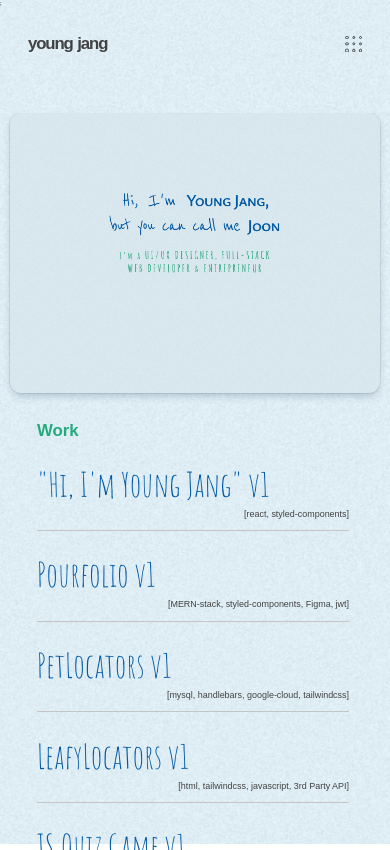
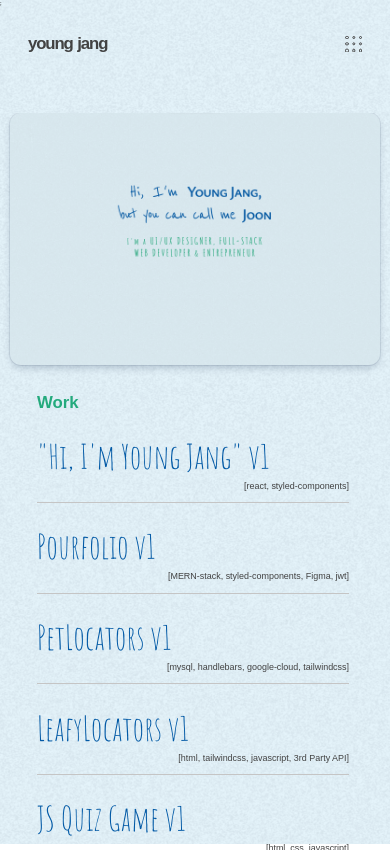
Before and after one commit to jyoungjoon/hiimyoungjang, a React (Create React App) app: page /hiimyoungjang/work in a window 390 px wide. Built offline with nearby package versions, Linux system fonts and the light colour scheme; a web font is replaced by a local one.

Commit message:
FIX: margins for mobile

```diff
--- a/src/pages/Work.jsx
+++ b/src/pages/Work.jsx
@@ -47,7 +47,7 @@ const StyledProjectPicture = styled.div`
     margin-top: 0;
     width: 95%;
     border-radius: 2rem 2rem 2rem 2rem;
-    height: 50rem;
+    height: 45rem;
   }
 `;
 
```
